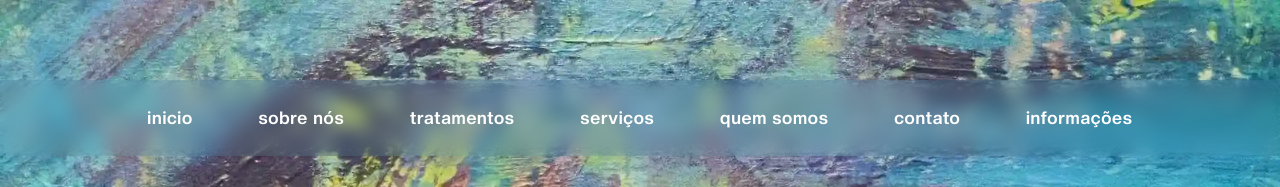
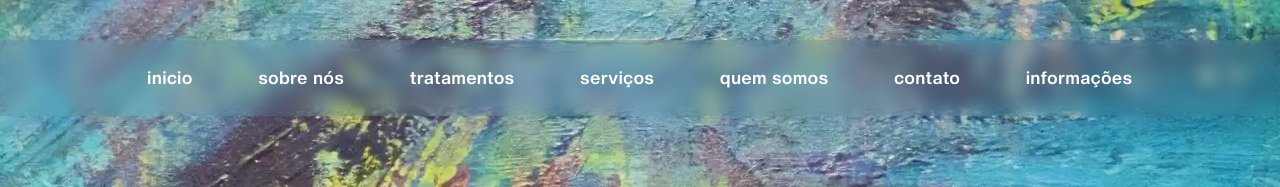
Before and after one commit to ebersonra/senso-app, a website: page index.html in a window 1280 px wide. Shown: the top 187 px of the page. Drawn offline with nearby package versions, Linux system fonts and the light colour scheme.

Commit message:
feat: update README and package.json for SEO and marketing enhancements; adjust CSS for improved layout

```diff
--- a/static/css/style.css
+++ b/static/css/style.css
@@ -1332,7 +1332,7 @@ iframe {
     -webkit-backdrop-filter: blur(8px);
     box-shadow: 0 8px 32px 0 rgba(31, 38, 135, 0.18);
     position: fixed;
-    top: 10vh;
+    top: 5vh;
     left: 0;
     z-index: 1000;
     transition: background 0.3s;
```
Also changed, not shown: package.json (+7 -1 lines), .github/copilot-instructions.md (added), README.md.
